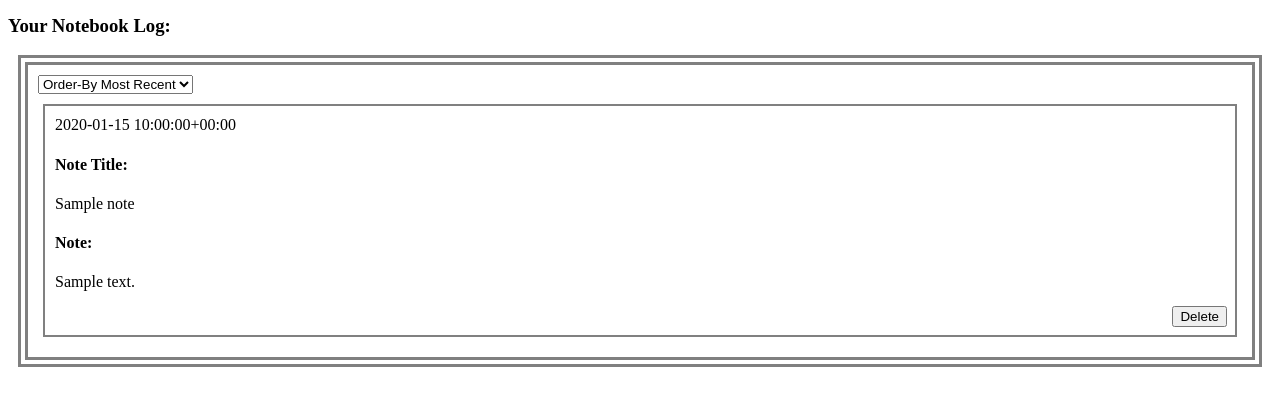
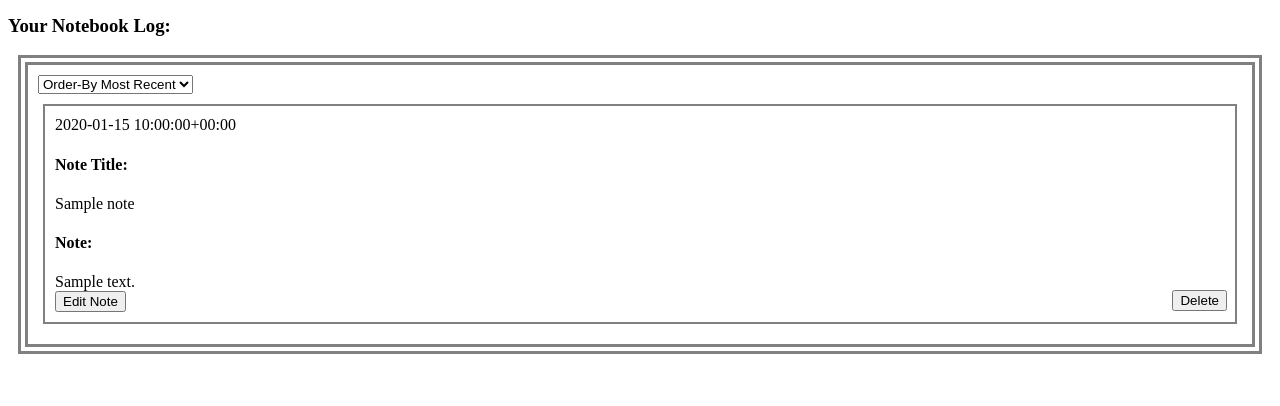
Before and after one commit to laurengordonfahn/notebook, a Flask app: page / in a window 1280 px wide. Shown: the part 348-754 px from the top of the page. Run offline with Flask 2, Linux system fonts and the light colour scheme; tables that the repository leaves empty hold one stand-in row (values such as "Sample post").

Commit message:
Edit Existing Note

```diff
--- a/helper_functions.py
+++ b/helper_functions.py
@@ -1,6 +1,7 @@
-from flask import (Flask, request, render_template, flash, session, jsonify)
+from flask import (Flask, request, render_template, flash, session, jsonify, abort)
 from model import *
 from sqlalchemy import desc
+
 
 ##### '/' helper functions #####
 def gather_all_notes_from_db():
@@ -16,9 +17,28 @@ def commit_note_to_db(note_title, new_note):
     db.session.add(note)
     db.session.commit()
 
+    return note
+
+######'/notes/edit/<id>' ######
+def get_or_abort(model, object_id, code=404):
+    """ Get an object with given id or an abort error with 404 default"""
+    result = model.query.get(object_id)
+    return result or abort(code)
+
+def update_note(note_id, note_title, note_content):
+    """ Update a note By Id Return Updated Note Object """
+
+    if not note_title:
+        note_title = " "
+    if not note_content:
+        note_content = " "
+
+    note = get_or_abort(Note, note_id)
+    note.title = note_title
+    note.content = note_content
+    db.session.commit()
 
     return note
-
 
 #### '/delete_note' helper functions #####
 def delete_note_from_db(note_id):
--- a/model.py
+++ b/model.py
@@ -3,6 +3,9 @@ from flask_sqlalchemy import SQLAlchemy
 import pytz
 #for serilizing objects
 
+
+#for onupdate
+import datetime
 
 db = SQLAlchemy()
 
@@ -31,7 +34,7 @@ class Note(db.Model):
                                autoincrement = True)
     title = db.Column(db.String(200), nullable=False)
     content = db.Column(db.Text, nullable=False)
-    created_at = db.Column(AwareDateTime, default=db.func.now(), nullable=False)
+    created_at = db.Column(AwareDateTime, default=db.func.now(), nullable=False, onupdate=datetime.datetime.now)
 
 
 
--- a/server.py
+++ b/server.py
@@ -42,20 +42,23 @@ def add_note():
     note_title = request.form.get("note_title")
     new_note = request.form.get("new_note")
 
-    note_db_info = commit_note_to_db(note_title, new_note)
+    note = commit_note_to_db(note_title, new_note)
 
 
-    response = {
+    return jsonify(format_note(note))
 
-        "content": note_db_info.content ,
-        "title": note_db_info.title,
-        "id": note_db_info.id,
-        "created_at": note_db_info.created_at
+@app.route('/notes/edit/<id>', methods=['PUT'])
+def update_edited_note_in_BD(id):
+    """ Replace Note in Database by ID with Edited Note and Title """
 
-    }
+    note_title = request.form.get('title')
+    note_content = request.form.get('content')
 
+    note = update_note(id, note_title, note_content)
 
-    return jsonify(response)
+    return jsonify(format_note(note))
+
+    #return render_template("index.html", notes=notes)
 
 
 @app.route('/notes/reorder')
@@ -83,6 +86,13 @@ def delete_note(id):
 
     return jsonify({"none": "none"})
 
+def format_note(note):
+    return {
+        "content": note.content ,
+        "title": note.title,
+        "id": note.id,
+        "created_at": note.created_at
+    }
 
 if __name__ == "__main__":
 
--- a/static/javascript/index.js
+++ b/static/javascript/index.js
@@ -32,27 +32,6 @@ function addNewNoteToDB(event){
     $.post("/notes", formInputs, upDateNotes);
 }
 
-
-///// Remove note from list of notes //////
-function removeNote(response){
-
-    console.log("removeNote running");
-
-}
-
-function removeNoteFromDB(event){
-    event.preventDefault();
-
-    var note_id = $(this).val();
-    $(this).closest('form').remove();
-
-    $.ajax({
-        url: '/notes/' + note_id,
-        type: 'DELETE',
-        success: removeNote
-    });
-
-}
 
 //// Reorganize Notes In Ascending/Descending Oder ////
 
@@ -98,10 +77,97 @@ function ascendDescend(event){
 
 }
 
+////// Edit Exhisting Note //////
+function editExhistingNote(event){
+    event.preventDefault();
+
+    var note_id = $(this).val();
+
+    var note_title = '#note_title_' + note_id;
+
+    var notes_from_db = '#notes_from_db_' + note_id;
+
+    $(note_title).attr("contenteditable", "true");
+    $(notes_from_db).attr("contenteditable", "true");
+
+
+    // Check if button has class 'edit_button' then toggle back to 'save_edits'
+    if ($(this).hasClass('edit_button')){
+        $(this).html('Save Edits').toggleClass('edit_button save_edits');
+    }
+
+
+}
+
+////// Update DB with Edited Notes Content ////
+function editAndUpDateNotes(response){
+    console.log("editAndUpdateNotes running");
+}
+
+
+function updateDBwithEditedNote(event){
+    event.preventDefault();
+
+    var note_id = $(this).val();
+    var title_id = "#note_title_"+ note_id;
+    var note_content_id = "#notes_from_db_" + note_id;
+    var note_title = $(title_id).html();
+    var note_content = $(note_content_id).html();
+
+
+
+    // Check if button has class 'save_edits' then toggle back to 'edit_note'
+    if ($(this).hasClass('save_edits')){
+        $(this).html('Edit Note').toggleClass('save_edits edit_button');
+    }
+
+
+    $.ajax({
+        url: "/notes/edit/" + note_id,
+        type: 'PUT',
+        data: {
+        "title": note_title,
+        "content": note_content
+        },
+        success: editAndUpDateNotes
+    });
+
+}
+
+///// Remove note from list of notes //////
+function removeNote(response){
+
+    console.log("removeNote running");
+
+}
+
+///// Remove note from list of notes //////
+function removeNote(response){
+
+    console.log("removeNote running");
+
+}
+
+function removeNoteFromDB(event){
+    event.preventDefault();
+
+    var note_id = $(this).val();
+    $(this).closest('form').remove();
+
+    $.ajax({
+        url: '/notes/' + note_id,
+        type: 'DELETE',
+        success: removeNote
+    });
+
+}
+
 ////// when ready execute code //////
 
 $(document).ready(function(){
     $('body').on('click', '#new_note_button', addNewNoteToDB);
+    $('body').on('change', '#ascend_descend', ascendDescend);
+    $('body').on('click', '.edit_button', editExhistingNote);
+    $('body').on('click', '.save_edits', updateDBwithEditedNote);
     $('body').on('click', '.delete_note', removeNoteFromDB);
-    $('body').on('change', '#ascend_descend', ascendDescend)
 });
--- a/templates/index.html
+++ b/templates/index.html
@@ -30,17 +30,12 @@
         {% else %}
 
             <form>
-
                 <select id='ascend_descend' name='order_by'>
-
-
                     <option value='most_recent'> Order-By Most Recent </option>
                     <option value='oldest'> Order-By Oldest </option>
+                </select>
+            </form>
 
-
-                    </select>
-
-                </form>
             <div id="contain_all_notes">
             {% for note in notes %}
 
@@ -51,14 +46,16 @@
                     </div>
 
                     <div>
-                            <h4>Note Title:</h4> <p class="note_title">{{ note.title }}</p>
+                        <h4>Note Title:</h4> <div class="editable_{{ note.id }}" id ="note_title_{{ note.id }}" contenteditable="false">{{ note.title }}</div>
                     </div>
 
                     <div >
                         <h4>Note:</h4>
-                            <p class="notes_from_db"> {{ note.content }} <p>
+                        <div class="editable_{{ note.id }}" id="notes_from_db_{{ note.id }}" contenteditable="false"> {{ note.content }} </div>
                     </div>
 
+
+                    <button class="edit_button" value="{{ note.id }}"> Edit Note </button>
                     <button class="delete_note" value="{{ note.id }}"> Delete </button>
                     <br>
                 </div>
@@ -67,7 +64,7 @@
             </div>
 
         {% endif %}
-    </div>
+
 
     <script src="https://code.jquery.com/jquery.js"></script>
     <script src="/static/javascript/index.js" type="text/javascript"> </script>
```
Lines whose indentation alone changed are shown as unchanged.
